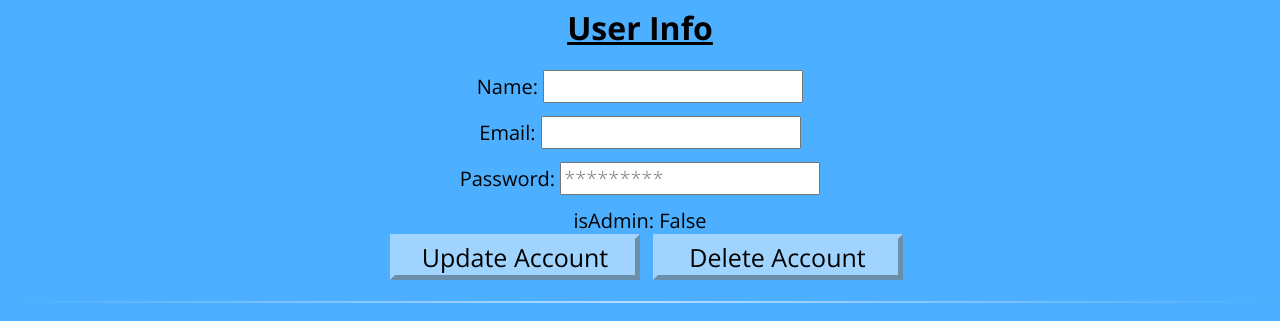
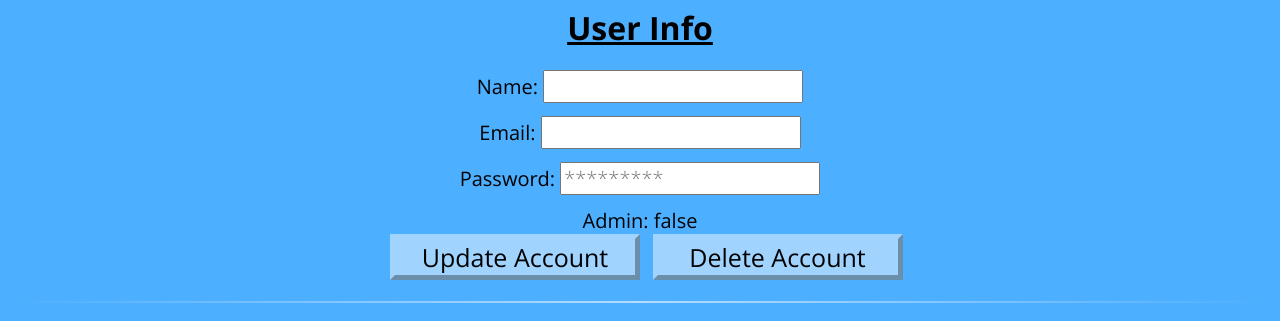
Before and after one commit to makyfj/ITS, a Next.js app in the folder client-nextjs/: page /users/1 in a window 1280 px wide. Shown: the part 172-493 px from the top of the page. Built offline with nearby package versions, Linux system fonts and the light colour scheme; no server answers.

Commit message:
chore: adding isAdmin to be editable for admins

```diff
--- a/client-nextjs/pages/users/[userId].js
+++ b/client-nextjs/pages/users/[userId].js
@@ -22,9 +22,17 @@ const UserProfile = () => {
 
   const dispatch = useDispatch();
   const { userInfo } = useSelector((state) => state.auth);
+  const { userLogin } = useSelector((state) => state.auth);
 
   const updateAccount = (e) => {
     e.preventDefault();
+
+    if (isAdmin === "true" || "True") {
+      isAdmin = true;
+    } else {
+      isAdmin = false;
+    }
+
     dispatch(updateUser({ userId, name, email, password, isAdmin }));
   };
 
@@ -74,7 +82,19 @@ const UserProfile = () => {
 
         <br />
 
-        <label>isAdmin: {userInfo.isAdmin ? "True" : "False"}</label>
+        {userLogin.isAdmin ? (
+          <label>
+            Admin:
+            <input
+              type="text"
+              value={isAdmin}
+              onChange={(e) => setIsAdmin(e.target.value)}
+              placeholder={userInfo.isAdmin ? "true" : "false"}
+            />
+          </label>
+        ) : (
+          <label>Admin: {userInfo.isAdmin ? "true" : "false"}</label>
+        )}
 
         <br />
         <button type="submit" onClick={updateAccount}>
```
